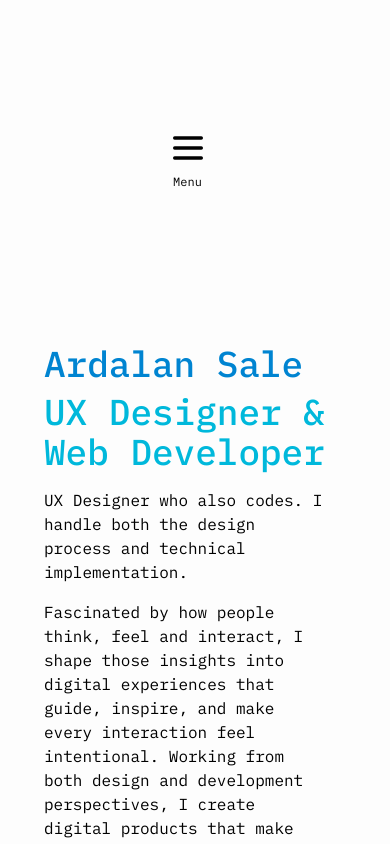
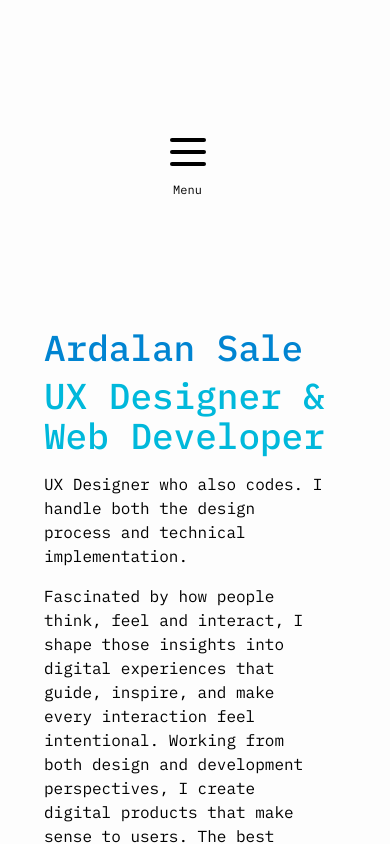
Before and after one commit to ardalansale/portfolio-ardalansale, a Next.js app: page / in a window 390 px wide. Shown: the top 844 px of the page. Built offline with nearby package versions, Linux system fonts and the light colour scheme.

Commit message:
Tog bort att bakgrunden ändrade färg vid val i navbar i desktop-vy

```diff
--- a/components/MainNavbar.tsx
+++ b/components/MainNavbar.tsx
@@ -37,11 +37,11 @@ export default function MainNavbar() {
             {/* Humburgarmeny-knapp */}
             <button
                 onClick={() => setMenuOpen(!menuOpen)}
-                className='lg:hidden '
+                className='lg:hidden relative w-12 h-12'
                 aria-label='Toggle menu'
                 >
                 {menuOpen ?
-                    <X className='w-10 h-10'/> : <Menu className='w-10 h-10'/>}
+                    <X className='w-12 h-12'/> : <Menu className='w-12 h-12'/>}
                 <span className="text-xs">
                     {menuOpen ? "Close" : "Menu"}
                 </span>
@@ -68,7 +68,7 @@ export default function MainNavbar() {
                         href={link.href}
                         className={`py-2 block text-center nav-link ${
                             pathname === link.href ? 'nav-link--active' : 'nav-link--hover'}
-                        active:bg-blue-100 dark:active:bg-blue-500 active:rounded-md transition-all duration-150 lg:active:bg-transparent`}
+                        active:bg-blue-100 dark:active:bg-blue-500 active:rounded-md transition-all duration-150 lg:active:bg-transparent lg:dark:active:bg-transparent`}
                         onClick={() => setMenuOpen(false)}
                     >
                         {link.name}
```
